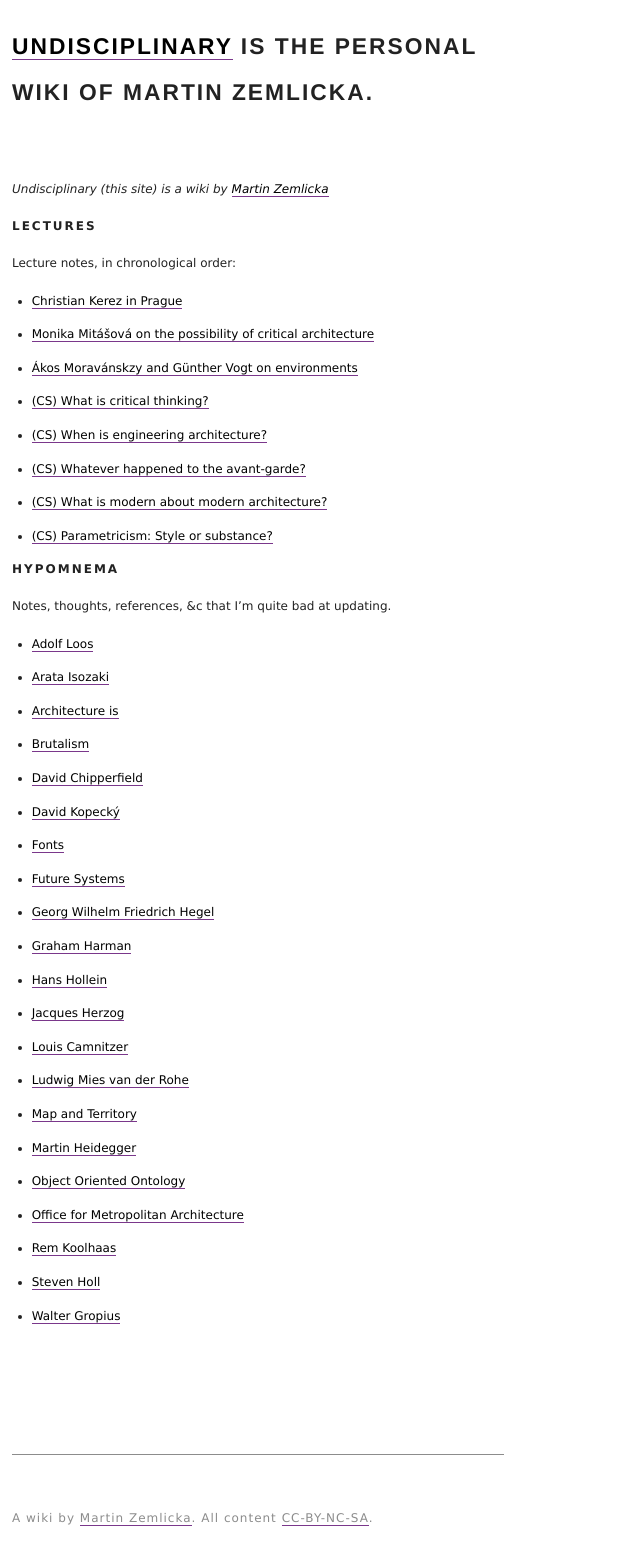
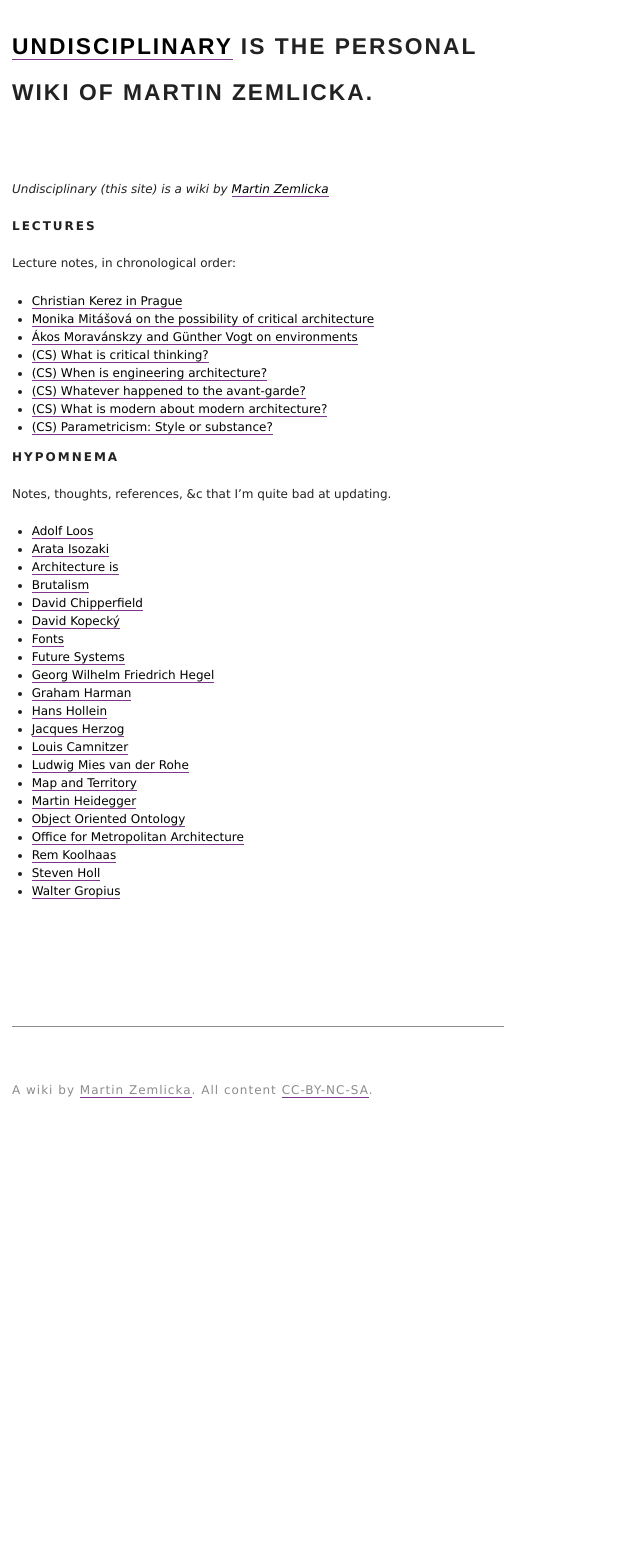
Before and after one commit to zmlka/undisciplinary, a Jekyll site: the page built from index.md, in a window 1280 px wide. Shown: the whole page, without its empty margins (0-640 px from the left). Built offline with Jekyll 4.4.1, drawn with Linux system fonts in a browser that asks for light colours; after the commit the page ends 1130 px from its top, so only the background shows below that.

Commit message:
remove margin bottom li

```diff
--- a/style/main.css
+++ b/style/main.css
@@ -168,7 +168,6 @@ ul, ol{
 
 li{
   margin-left: 4%;
-  margin-bottom: 1.3rem;
 }
 hr{
     color:#c0c0c0;
```
